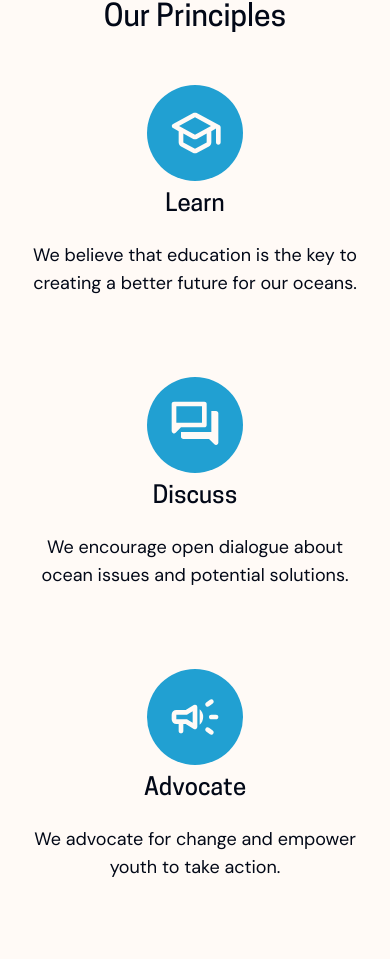
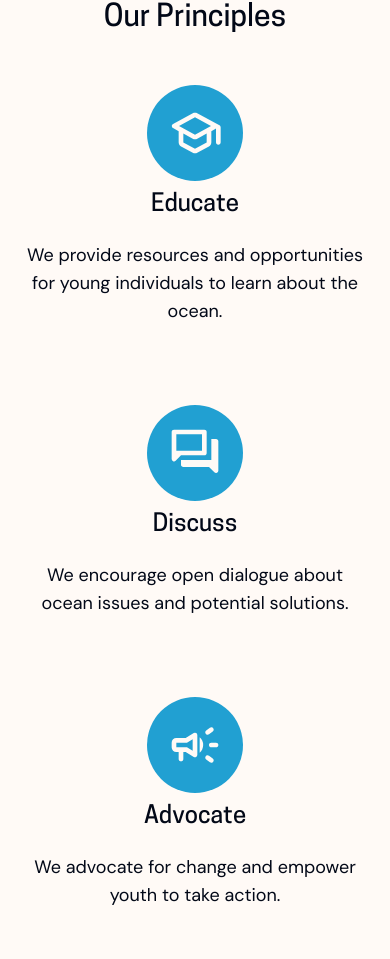
Before and after one commit to Marcus5408/yoi-website, a Next.js app: page /about/mission in a window 390 px wide. Shown: the part 538-1497 px from the top of the page. Built offline with nearby package versions, Linux system fonts and the light colour scheme; no server answers.

Commit message:
feat: refactor mission section into reusable MissionStatement component

```diff
--- a/src/app/about/mission/page.tsx
+++ b/src/app/about/mission/page.tsx
@@ -20,38 +20,40 @@ export default function Home() {
             Our Principles
           </h1>
           <div className="px-auto flex flex-col gap-20 pt-12 sm:flex-row sm:px-60">
-            <div className="flex flex-col items-center text-center sm:w-[30%]">
-              <div className="flex h-24 w-24 items-center justify-center rounded-full bg-yoi-blue-4">
-                <SchoolIcon className="size-14 fill-yoi-white" />
-              </div>
-              <h2 className="pt-2 text-2xl font-bold sm:text-3xl">Learn</h2>
-              <p className="pt-5 text-lg">
-                We believe that education is the key to creating a better future
-                for our oceans.
-              </p>
-            </div>
-            <div className="flex flex-col items-center text-center sm:w-[30%]">
-              <div className="flex h-24 w-24 items-center justify-center rounded-full bg-yoi-blue-4">
-                <ForumIcon className="size-14 fill-yoi-white" />
-              </div>
-              <h2 className="pt-2 text-2xl font-bold sm:text-3xl">Discuss</h2>
-              <p className="pt-5 text-lg">
-                We encourage open dialogue about ocean issues and potential
-                solutions.
-              </p>
-            </div>
-            <div className="flex flex-col items-center text-center sm:w-[30%]">
-              <div className="flex h-24 w-24 items-center justify-center rounded-full bg-yoi-blue-4">
-                <CampaignIcon className="size-14 fill-yoi-white" />
-              </div>
-              <h2 className="pt-2 text-2xl font-bold sm:text-3xl">Advocate</h2>
-              <p className="pt-5 text-lg">
-                We advocate for change and empower youth to take action.
-              </p>
-            </div>
+            <MissionStatement IconComponent={SchoolIcon} title="Educate">
+              We provide resources and opportunities for young individuals to
+              learn about the ocean.
+            </MissionStatement>
+            <MissionStatement IconComponent={ForumIcon} title="Discuss">
+              We encourage open dialogue about ocean issues and potential
+              solutions.
+            </MissionStatement>
+            <MissionStatement IconComponent={CampaignIcon} title="Advocate">
+              We advocate for change and empower youth to take action.
+            </MissionStatement>
           </div>
         </section>
       </main>
+    </div>
+  );
+}
+
+function MissionStatement({
+  IconComponent,
+  title,
+  children,
+}: {
+  IconComponent: React.ComponentType<any>;
+  title: string;
+  children: React.ReactNode;
+}) {
+  return (
+    <div className="flex flex-col items-center text-center sm:w-[30%]">
+      <div className="flex h-24 w-24 items-center justify-center rounded-full bg-yoi-blue-4">
+        <IconComponent className="size-14 fill-yoi-white" />
+      </div>
+      <h2 className="pt-2 text-2xl font-bold sm:text-3xl">{title}</h2>
+      <p className="pt-5 text-lg">{children}</p>
     </div>
   );
 }
```
